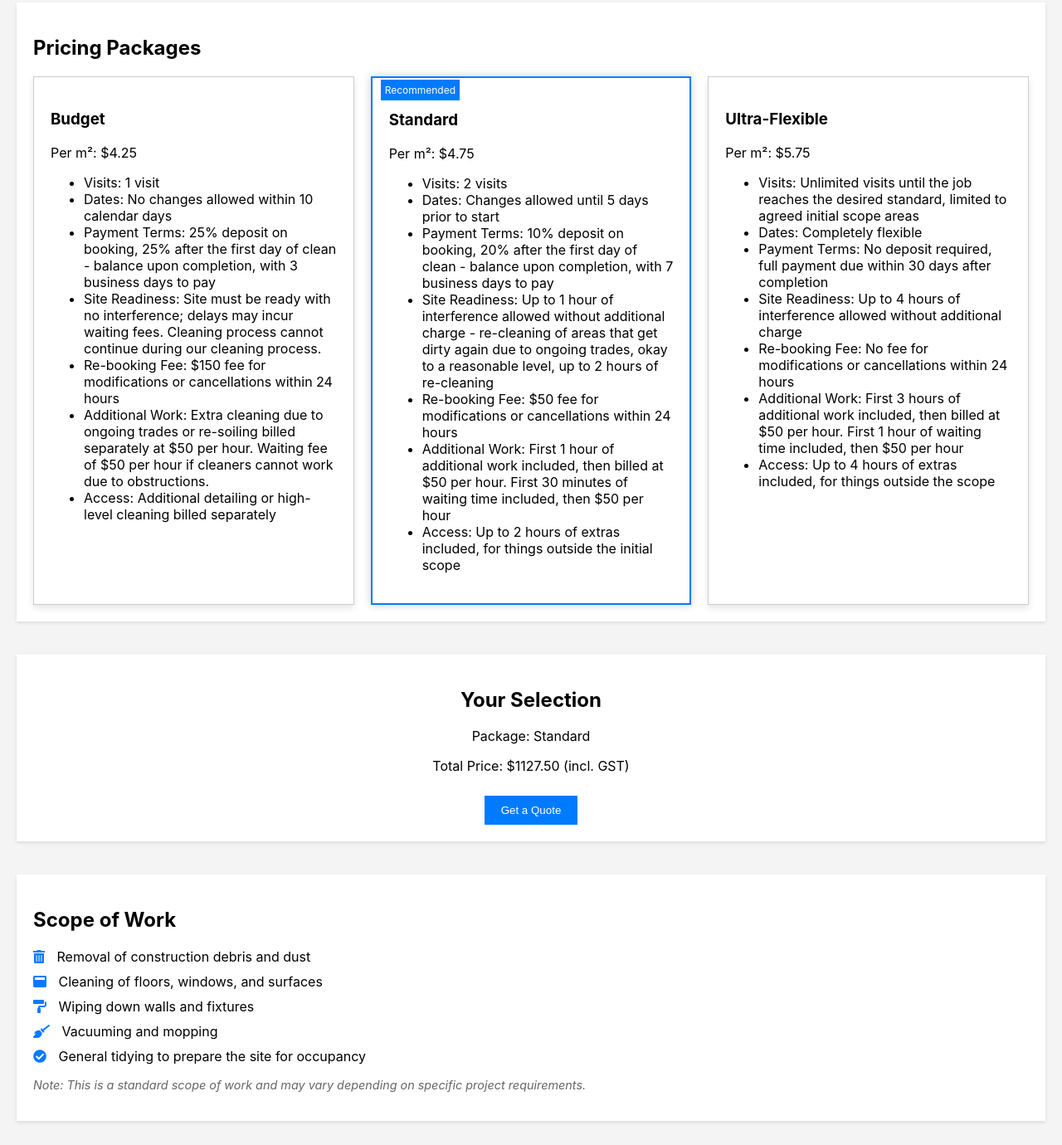
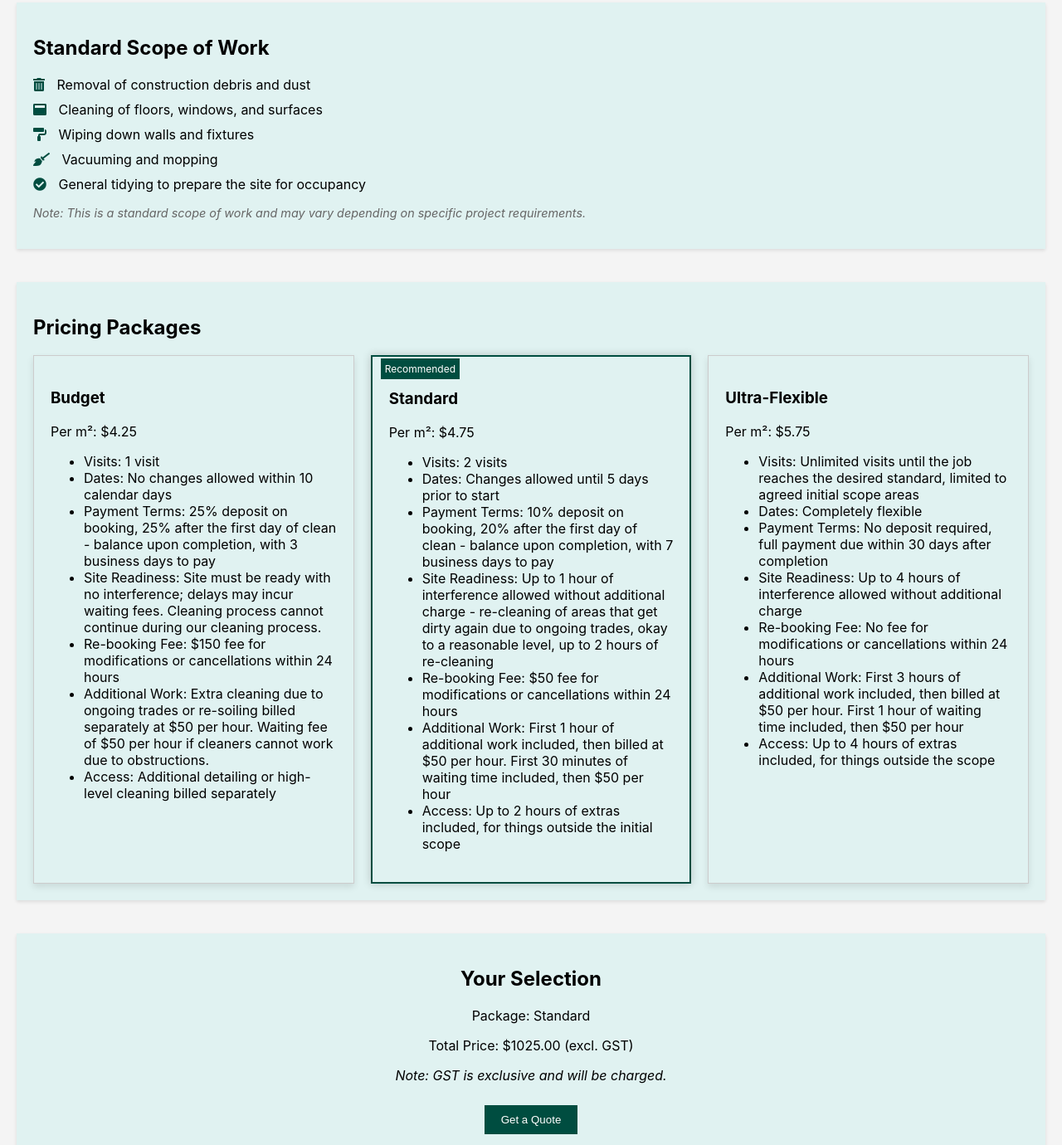
Before and after one commit to SprucesAustralia/postconstructionRATES, a plain HTML site: page index.html in a window 1280 px wide. Shown: the part 400-1780 px from the top of the page at 83% size. Drawn offline with Linux system fonts and the light colour scheme.

Commit message:
Update index.html

```diff
--- a/index.html
+++ b/index.html
@@ -13,19 +13,20 @@
             padding: 0;
         }
         header {
-            background-color: #f8f8f8;
+            background-color: #004d40; /* Dark green */
+            color: white;
             padding: 20px;
             text-align: center;
         }
         h1 {
             font-size: 2.5em;
             font-weight: 700;
-            color: #333;
+            color: white;
         }
         section {
             padding: 20px;
             margin: 40px 20px;
-            background-color: white;
+            background-color: #e0f2f1; /* Light green background */
             box-shadow: 0 2px 4px rgba(0,0,0,0.1);
         }
         #areaSelection {
@@ -55,11 +56,11 @@
             transform: scale(1.05);
         }
         .column.selected {
-            border: 2px solid #007BFF;
+            border: 2px solid #004d40; /* Dark green border for selected */
             box-shadow: 0 0 10px rgba(0,0,0,0.2);
         }
         .recommended {
-            background-color: #007BFF;
+            background-color: #004d40; /* Dark green */
             color: white;
             padding: 5px;
             font-size: 12px;
@@ -71,7 +72,7 @@
             text-align: center;
         }
         #selection button {
-            background-color: #007BFF;
+            background-color: #004d40; /* Dark green button */
             color: white;
             padding: 10px 20px;
             border: none;
@@ -79,7 +80,7 @@
             margin-top: 10px;
         }
         #selection button:hover {
-            background-color: #0056b3;
+            background-color: #00332b; /* Darker green on hover */
         }
         #scope ul {
             list-style: none;
@@ -89,7 +90,7 @@
             margin: 10px 0;
         }
         #scope i {
-            color: #007BFF;
+            color: #004d40; /* Dark green icons */
             margin-right: 10px;
         }
         #scope p {
@@ -109,13 +110,25 @@
 <body>
     <header>
         <h1>Post-Construction Cleaning Services</h1>
-        <p>Our pricing includes a base rate of $550 plus a per m² charge based on the selected package. All prices include 10% GST.</p>
+        <p>Our pricing includes a base rate of $550 plus a per m² charge based on the selected package. GST is exclusive and will be charged.</p>
     </header>
 
     <section id="areaSelection">
         <h2>Select Your Floor Plan Area</h2>
         <label for="area">Area (m²): <output id="areaValue">100</output></label>
-        <input type="range" id="area" min="50" max="500" step="10" value="100">
+        <input type="range" id="area" min="50" max="5000" step="10" value="100">
+    </section>
+
+    <section id="scope">
+        <h2>Standard Scope of Work</h2>
+        <ul>
+            <li><i class="fas fa-trash-alt"></i> Removal of construction debris and dust</li>
+            <li><i class="fas fa-window-maximize"></i> Cleaning of floors, windows, and surfaces</li>
+            <li><i class="fas fa-paint-roller"></i> Wiping down walls and fixtures</li>
+            <li><i class="fas fa-broom"></i> Vacuuming and mopping</li>
+            <li><i class="fas fa-check-circle"></i> General tidying to prepare the site for occupancy</li>
+        </ul>
+        <p><em>Note: This is a standard scope of work and may vary depending on specific project requirements.</em></p>
     </section>
 
     <section id="pricing">
@@ -167,20 +180,9 @@
     <section id="selection">
         <h2>Your Selection</h2>
         <p>Package: <span id="selectedPackage">Standard</span></p>
-        <p>Total Price: <span id="selectedPrice">$1,127.50</span> (incl. GST)</p>
-        <button>Get a Quote</button>
-    </section>
-
-    <section id="scope">
-        <h2>Scope of Work</h2>
-        <ul>
-            <li><i class="fas fa-trash-alt"></i> Removal of construction debris and dust</li>
-            <li><i class="fas fa-window-maximize"></i> Cleaning of floors, windows, and surfaces</li>
-            <li><i class="fas fa-paint-roller"></i> Wiping down walls and fixtures</li>
-            <li><i class="fas fa-broom"></i> Vacuuming and mopping</li>
-            <li><i class="fas fa-check-circle"></i> General tidying to prepare the site for occupancy</li>
-        </ul>
-        <p><em>Note: This is a standard scope of work and may vary depending on specific project requirements.</em></p>
+        <p>Total Price: <span id="selectedPrice">$1,025.00</span> (excl. GST)</p>
+        <p><em>Note: GST is exclusive and will be charged.</em></p>
+        <button onclick="window.location.href='https://spruces.co/'">Get a Quote</button>
     </section>
 
     <script>
@@ -213,9 +215,7 @@
         function updatePrice() {
             const area = areaInput.value;
             const subtotal = 550 + (area * rate);
-            const gst = subtotal * 0.1;
-            const total = subtotal + gst;
-            selectedPriceSpan.textContent = '$' + total.toFixed(2);
+            selectedPriceSpan.textContent = '$' + subtotal.toFixed(2);
         }
 
         // Initial update
```
